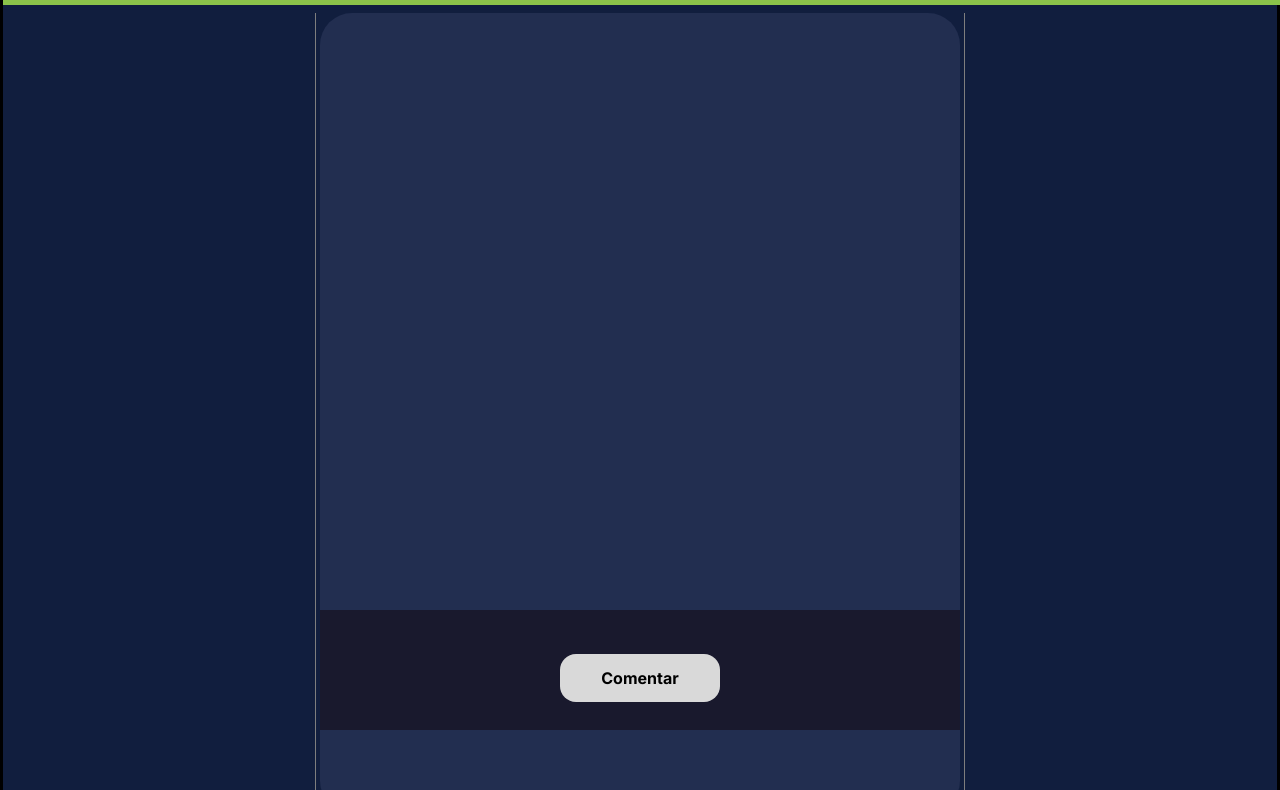
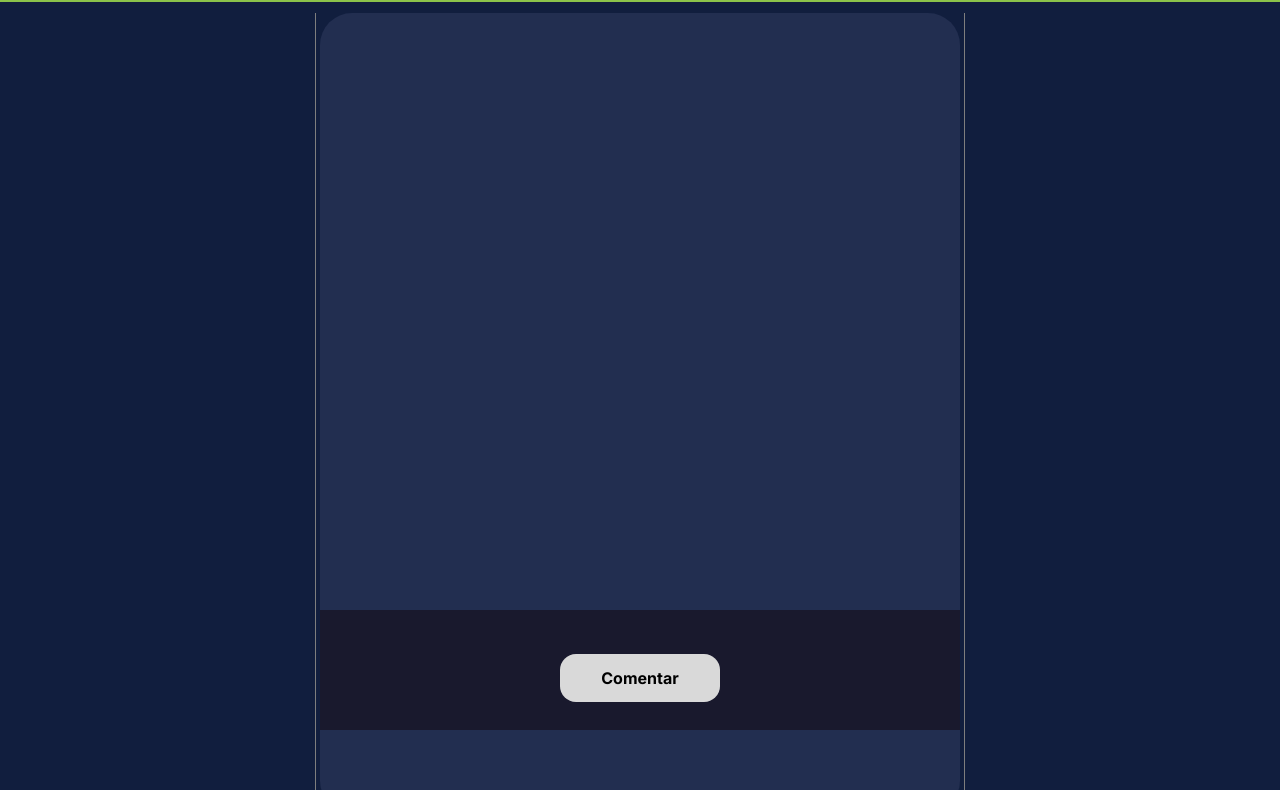
Before and after one commit to luizeduardoreis/PTGrupo14, a plain HTML site: page index.html in a window 1280 px wide. Shown: the part 70-860 px from the top of the page. Drawn offline with Linux system fonts and the light colour scheme.

Commit message:
Retirada a borda do body

```diff
--- a/style.css
+++ b/style.css
@@ -7,7 +7,6 @@
 
 body {
     font-size: 16px;
-    border: 0.2rem solid #000000;
     box-sizing: border-box;
     height: 100rem;
     background-color: #111E3E
```
